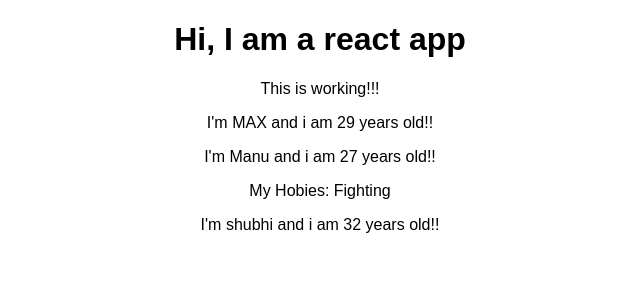
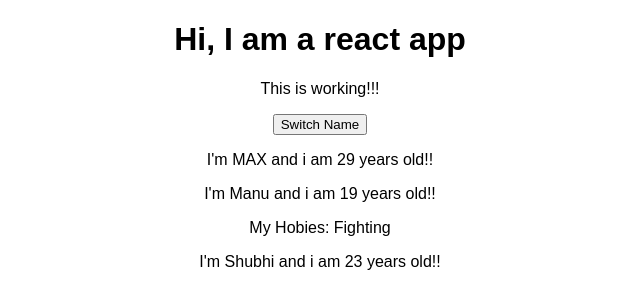
Before and after one commit to shubhangisingh/react-guide, a React (Create React App) app: page / in a window 1280 px wide. Shown: the top 308 px of the page, without its empty margins (320-960 px from the left). Built offline with nearby package versions, Linux system fonts and the light colour scheme.

Commit message:
adding state to react app

```diff
--- a/src/App.js
+++ b/src/App.js
@@ -5,16 +5,25 @@
 import Person from './Person/Person'
 
 class App extends Component {
+
+  state = {
+    persons: [
+    {name: 'MAX' ,age: '29'},
+    {name: 'Manu', age: '19'},
+    {name: 'Shubhi', age: '23'}
+    ]
+  }
   render() {
     return (
-      <div className="App">
+     <div className="App">
        <h1>
        Hi, I am a react app
        </h1>
        <p>This is working!!!</p>
-       <Person name= 'MAX' age= '29' />
-       <Person  name= 'Manu' age= '27' >My Hobies: Fighting</Person>
-       <Person name= 'shubhi' age= '32' />
+       <button>Switch Name </button>
+       <Person name={this.state.persons[0].name} age= {this.state.persons[0].age} />
+        <Person name={this.state.persons[1].name} age= {this.state.persons[1].age} >My Hobies: Fighting</Person>
+        <Person name={this.state.persons[2].name} age= {this.state.persons[2].age} />
       </div>
     );
    // return React.createElement('div', null,React.createElement('h1',{className: 'App'}, 'Hi, I\'m a React App!!!!') )
```
Also changed, not shown: 1 other file (tests, documents, lock files or other folders).
